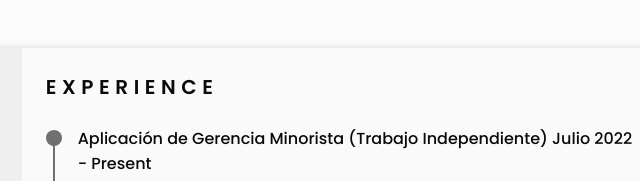
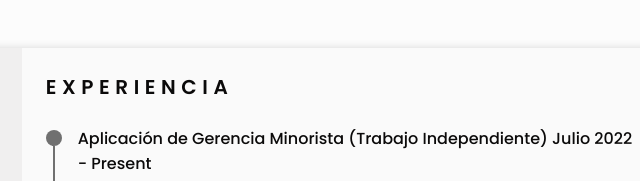
Before and after one commit to abelo98/cv, a plain HTML site: page index.html in a window 1280 px wide. Shown: the top 181 px of the page, 457-1097 px from the left. Drawn offline with nearby package versions, Linux system fonts and the light colour scheme.

Commit message:
Update index.html

```diff
--- a/index.html
+++ b/index.html
@@ -288,7 +288,7 @@
        <div class="resume__right">
             <!--========== EXPERIENCE ==========-->
             <section class="experience section" id="experience">
-                <h2 class="section-title">Experience</h2>
+                <h2 class="section-title">Experiencia</h2>
 
                 <div class="experience__container bd-grid">
 
```
